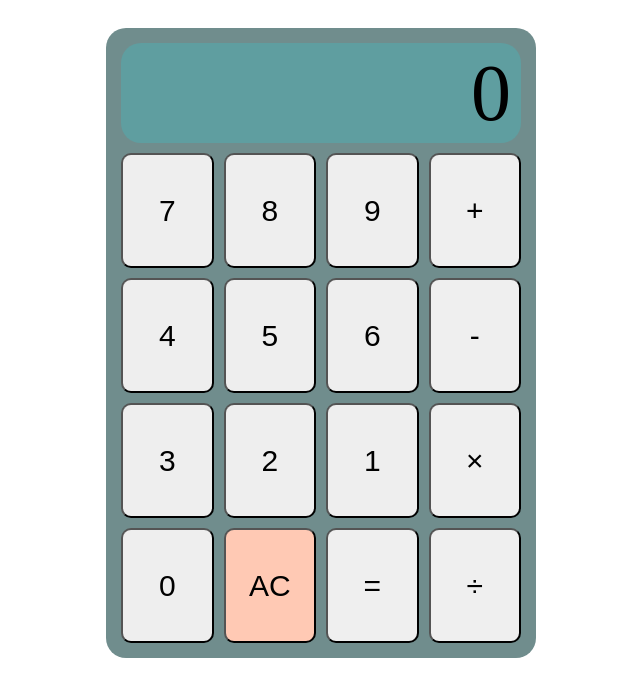
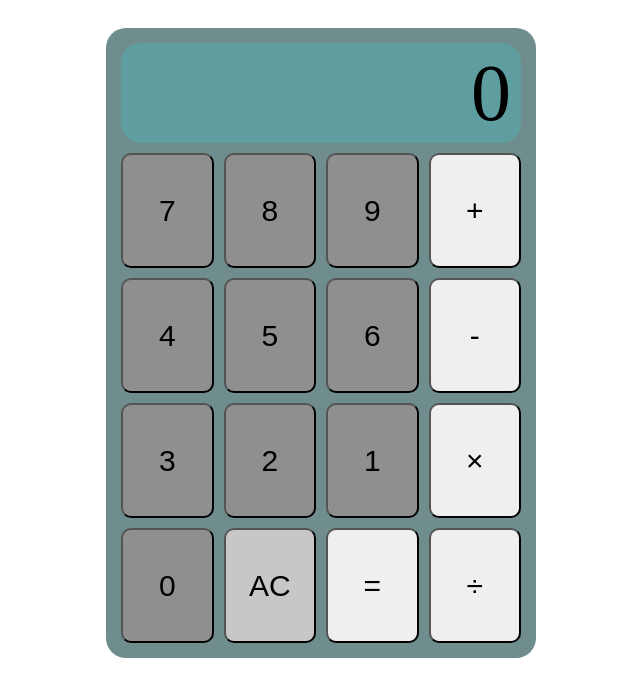
Before and after one commit to rad-ian/calculator, a plain HTML site: page index.html in a window 1280 px wide. Shown: the whole page, without its empty margins (319-959 px from the left). Drawn offline with Linux system fonts and the light colour scheme.

Commit message:
new digitButton

```diff
--- a/main.css
+++ b/main.css
@@ -42,8 +42,8 @@ body {
     min-width: 60px;
 }
 .digitButton {
-    background-color: rgb(238, 238, 238);
+    background-color: rgb(143, 143, 143);
 }
 #reset {
-    background-color: rgb(255, 201, 180);
+    background-color: rgb(199, 199, 199);
 }
```
